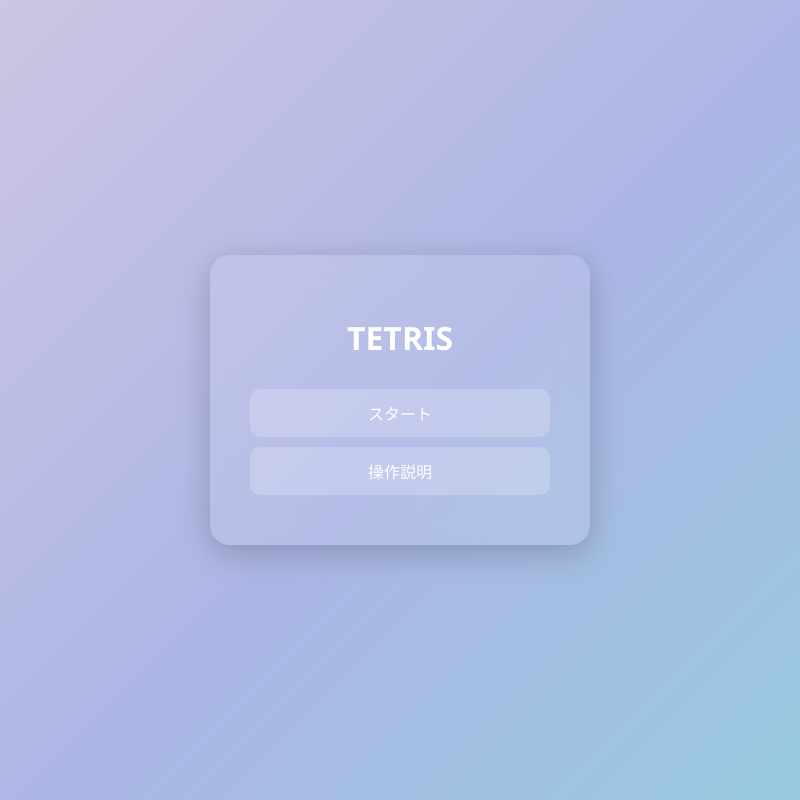
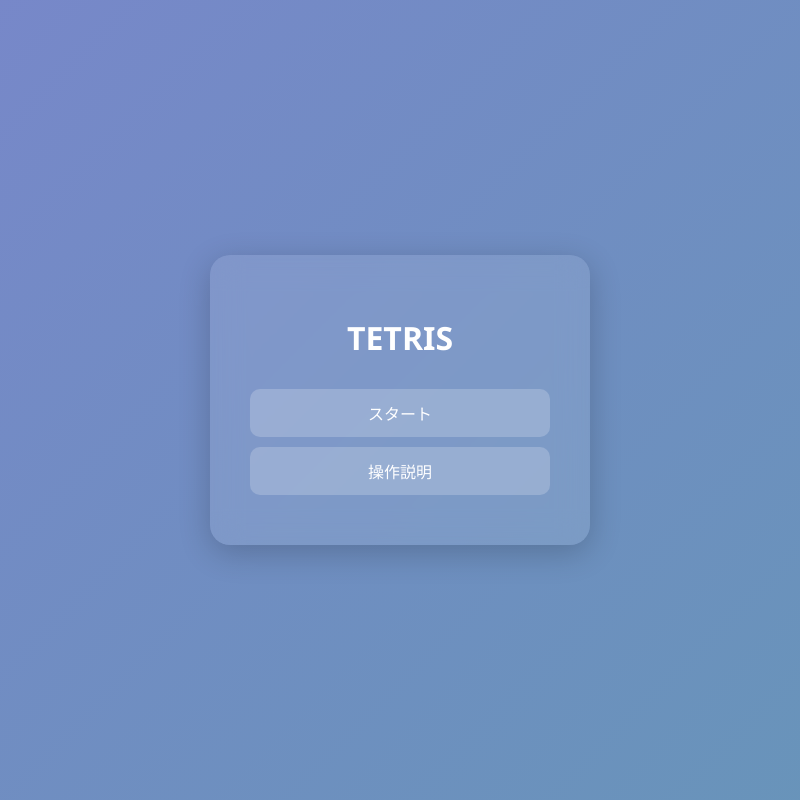
Before and after one commit to sirasaki-konoha/tetris, an Electron app: page index.html in a window 800 px wide. Drawn offline with Linux system fonts and the light colour scheme.

Commit message:
fix gradetion colors

```diff
--- a/index.html
+++ b/index.html
@@ -10,7 +10,7 @@
       margin: 0;
       padding: 0;
       height: 100vh;
-      background: linear-gradient(-45deg, #74ebd5, #acb6e5, #ffdde1, #e0c3fc);
+      background: linear-gradient(-45deg, #5c9ead, #7986cb, #b39ddb);
       background-size: 400% 400%;
       animation: gradientBG 15s ease infinite;
       display: flex;
```
